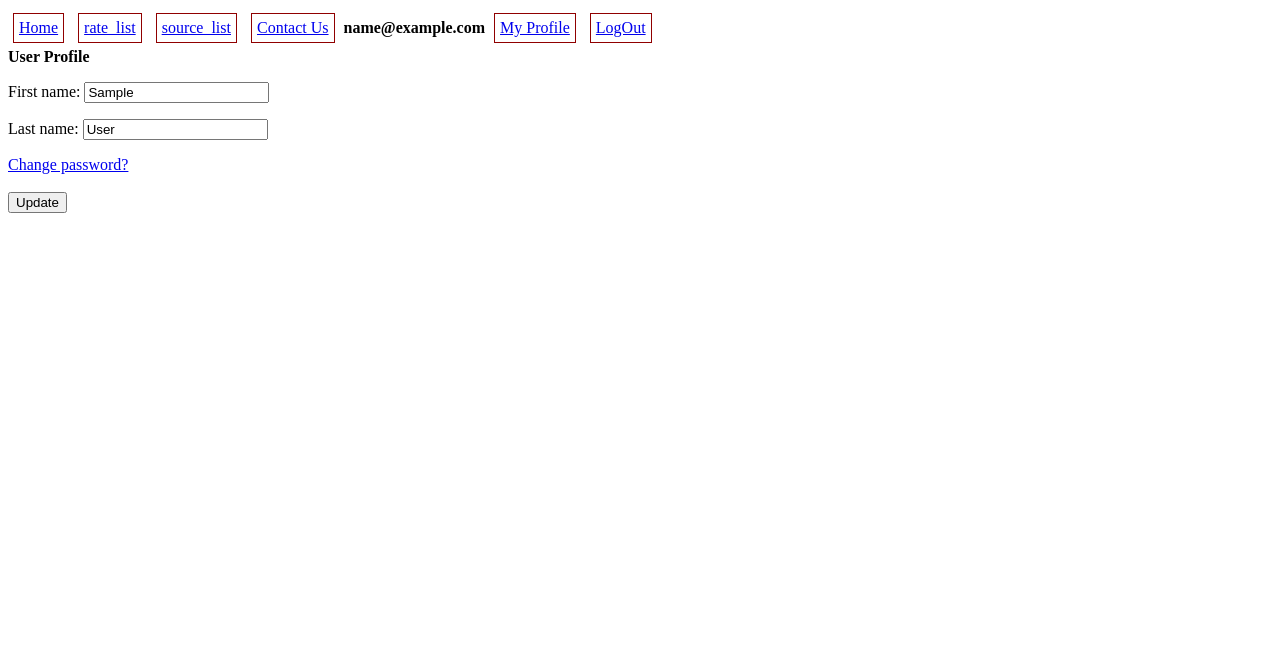
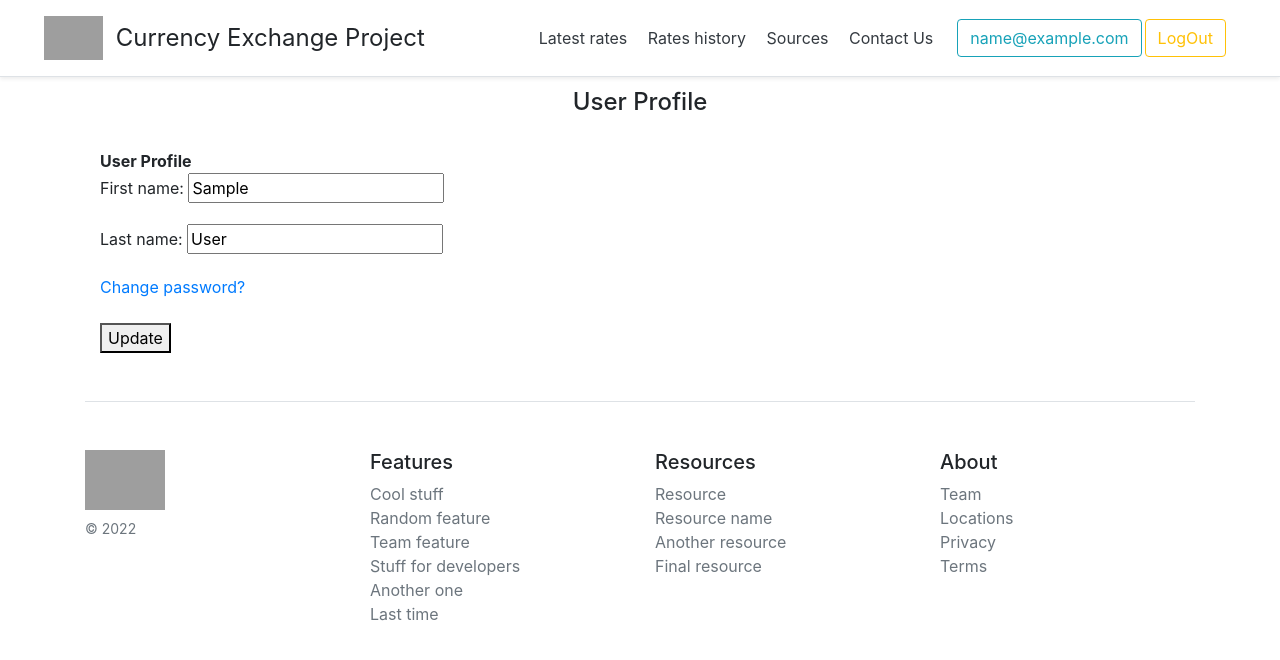
Before and after one commit to aspyrin/currency, a Django app: page /accounts/my_profile/ in a window 1280 px wide. Shown: the top 660 px of the page. Run offline with Django 4.2, Linux system fonts and the light colour scheme; the visitor is signed in with stand-in values (Sample User, id 1); data comes from the database, SQL or seed files in the repository; grey boxes are pictures that could not be loaded.

Commit message:
add navbar, add footer, add user avatar

```diff
--- a/app/currency/templates/base.html
+++ b/app/currency/templates/base.html
@@ -1,87 +1,124 @@
 <!DOCTYPE html>
 <html lang="en">
     <head>
+        <!-- Required meta tags -->
         <meta charset="UTF-8">
+        <meta name="viewport" content="width=device-width, initial-scale=1, shrink-to-fit=no">
         <title>{{ title }}</title>
 
-    <style>
-        table, th, td {
-            border: 1px solid black;
-            border-collapse: collapse;
-            padding-left: 10px;
-            padding-right: 10px;
-        }
-        th {
-            text-align: center;
-            font-weight: bold;
-        }
-        tr:nth-child(even) {
-            background-color: #D6EEEE;
-        }
-        tr:hover {background-color: #A9D0F5;}
+        <!-- Bootstrap CSS -->
+        <link href="https://cdn.jsdelivr.net/npm/bootstrap@4.6.2/dist/css/bootstrap.min.css"
+              rel="stylesheet"
+              integrity="sha384-xOolHFLEh07PJGoPkLv1IbcEPTNtaed2xpHsD9ESMhqIYd0nLMwNLD69Npy4HI+N"
+              crossorigin="anonymous">
+    </head>
 
-        a.custom_button {
-            margin: 5px;
-            padding: 5px 5px;
-            display: inline-block;
-            border: 1px solid #900000;
-            box-sizing: border-box;
-        }
-        a.custom_button:hover {background-color: #A9D0F5;}
+    <body>
+        {% load static %}
+        {# NAVBAR #}
+        <div class="d-flex flex-column flex-md-row align-items-center p-3 px-md-4 mb-3
+                    fixed-top bg-white border-bottom shadow-sm">
+            <a href="{% url 'currency:index' %}">
+                <img src="{% static "img/currency_exchange.jpg" %}"
+                     alt=""
+                     style="margin-left: 20px; margin-right: 3px;"
+                     height="44">
+            </a>
+            <h4 class="my-0 mr-md-auto font-weight-normal" style="padding-left: 10px;">
+                Currency Exchange Project
+            </h4>
 
-        a.custom_button_selected {
-            margin: 5px;
-            padding: 5px 5px;
-            display: inline-block;
-            border: 1px solid #900000;
-            box-sizing: border-box;
-            background-color: #c4dce8;
-        }
-        a.custom_button_selected:hover {background-color: #A9D0F5;}
+            <nav class="my-2 my-md-0 mr-md-3">
+                <a class="p-2 text-dark" href="{% url 'currency:index' %}">Latest rates</a>
+                <a class="p-2 text-dark" href="{% url 'currency:rate_list' %}">Rates history</a>
+                <a class="p-2 text-dark" href="{% url 'currency:source_list' %}">Sources</a>
+                <a class="p-2 text-dark" href="{% url 'currency:contactus_create' %}">Contact Us</a>
+            </nav>
+            {% if request.user.is_authenticated %}
+                {% if request.user.avatar %}
+                    <img src="{{ request.user.avatar.url }}"
+                         alt=""
+                         style="margin-left: 20px; margin-right: 3px;"
+                         width="44"
+                         height="44">
+                {% endif %}
+                <a class="btn btn-outline-info"
+                   style="margin-right: 3px;"
+                   href="{% url 'accounts:my_profile' %}">{{ request.user.email }}</a>
+                <a class="btn btn-outline-warning"
+                   style="margin-right: 30px;"
+                   href="{% url 'logout' %}">LogOut</a>
+            {% else %}
+                <a class="btn btn-outline-success"
+                   style="margin-right: 3px;"
+                   href="{% url 'login' %}">LogIn</a>
+                <a class="btn btn-outline-warning"
+                   style="margin-right: 30px;"
+                   href="{% url 'accounts:signup' %}">SignUp</a>
+            {% endif %}
+        </div>
 
-    </style>
-</head>
-<body>
-{# NAVBAR #}
-<div>
-    {% if request.path == '/currency/' %}
-    <a class="custom_button_selected" href="{% url 'currency:index' %}">Home</a>
-    {% else %}
-    <a class="custom_button" href="{% url 'currency:index' %}">Home</a>
-    {% endif %}
-
-    {% if request.path == '/currency/rate/list/' %}
-    <a class="custom_button_selected" href="{% url 'currency:rate_list' %}">rate_list</a>
-    {% else %}
-    <a class="custom_button" href="{% url 'currency:rate_list' %}">rate_list</a>
-    {% endif %}
-
-    {% if request.path == '/currency/source/list/' %}
-    <a class="custom_button_selected" href="{% url 'currency:source_list' %}">source_list</a>
-    {% else %}
-    <a class="custom_button" href="{% url 'currency:source_list' %}">source_list</a>
-    {% endif %}
-
-    {% if request.path == '/currency/contactus/contactus_create/' %}
-    <a class="custom_button_selected" href="{% url 'currency:contactus_create' %}">Contact Us</a>
-    {% else %}
-    <a class="custom_button" href="{% url 'currency:contactus_create' %}">Contact Us</a>
-    {% endif %}
-
-    {% if request.user.is_authenticated %}
-        <strong>{{ request.user.email }}</strong>
-        <a class="custom_button" href="{% url 'accounts:my_profile' %}">My Profile</a>
-        <a class="custom_button" href="{% url 'logout' %}">LogOut</a>
-    {% else %}
-        <a class="custom_button" href="{% url 'login' %}">LogIn</a>
-        <a class="custom_button" href="{% url 'accounts:signup' %}">SignUp</a>
-    {% endif %}
-
+        {# MAIN #}
+        <main role="main" class="container" style="padding-top: 40px;">
+            {# HEADER #}
+            <div class="pricing-header px-3 py-3 pt-md-5 pb-md-4 mx-auto text-center">
+                <h4 class="display-5">{{ title }}</h4>
             </div>
-{# NAVBAR #}
-
+            {# CONTENT #}
+            <div class="container mx-auto">
             {% block main_content %}
             {% endblock main_content %}
+            </div>
+            {# FOOTER #}
+            <footer class="pt-4 my-md-5 pt-md-5 border-top">
+                <div class="row">
+                    <div class="col-12 col-md">
+                        <img class="mb-2"
+                             src="{% static "img/hillel_logo.jpeg" %}"
+                             alt=""
+                             height="60">
+                        <small class="d-block mb-3 text-muted">© 2022</small>
+                    </div>
+                    <div class="col-6 col-md">
+                        <h5>Features</h5>
+                        <ul class="list-unstyled text-small">
+                            <li><a class="text-muted" href="#">Cool stuff</a></li>
+                            <li><a class="text-muted" href="#">Random feature</a></li>
+                            <li><a class="text-muted" href="#">Team feature</a></li>
+                            <li><a class="text-muted" href="#">Stuff for developers</a></li>
+                            <li><a class="text-muted" href="#">Another one</a></li>
+                            <li><a class="text-muted" href="#">Last time</a></li>
+                        </ul>
+                    </div>
+                    <div class="col-6 col-md">
+                        <h5>Resources</h5>
+                        <ul class="list-unstyled text-small">
+                            <li><a class="text-muted" href="#">Resource</a></li>
+                            <li><a class="text-muted" href="#">Resource name</a></li>
+                            <li><a class="text-muted" href="#">Another resource</a></li>
+                            <li><a class="text-muted" href="#">Final resource</a></li>
+                        </ul>
+                    </div>
+                    <div class="col-6 col-md">
+                        <h5>About</h5>
+                        <ul class="list-unstyled text-small">
+                            <li><a class="text-muted" href="#">Team</a></li>
+                            <li><a class="text-muted" href="#">Locations</a></li>
+                            <li><a class="text-muted" href="#">Privacy</a></li>
+                            <li><a class="text-muted" href="#">Terms</a></li>
+                        </ul>
+                    </div>
+                </div>
+            </footer>
+        </main>
 
+        <script src="https://cdn.jsdelivr.net/npm/jquery@3.5.1/dist/jquery.slim.min.js"
+                integrity="sha384-DfXdz2htPH0lsSSs5nCTpuj/zy4C+OGpamoFVy38MVBnE+IbbVYUew+OrCXaRkfj"
+                crossorigin="anonymous">
+        </script>
+        <script src="https://cdn.jsdelivr.net/npm/bootstrap@4.6.2/dist/js/bootstrap.bundle.min.js"
+                integrity="sha384-Fy6S3B9q64WdZWQUiU+q4/2Lc9npb8tCaSX9FK7E8HnRr0Jz8D6OP9dO5Vg3Q9ct"
+                crossorigin="anonymous">
+        </script>
     </body>
 </html>
```
Lines whose indentation alone changed are shown as unchanged.
